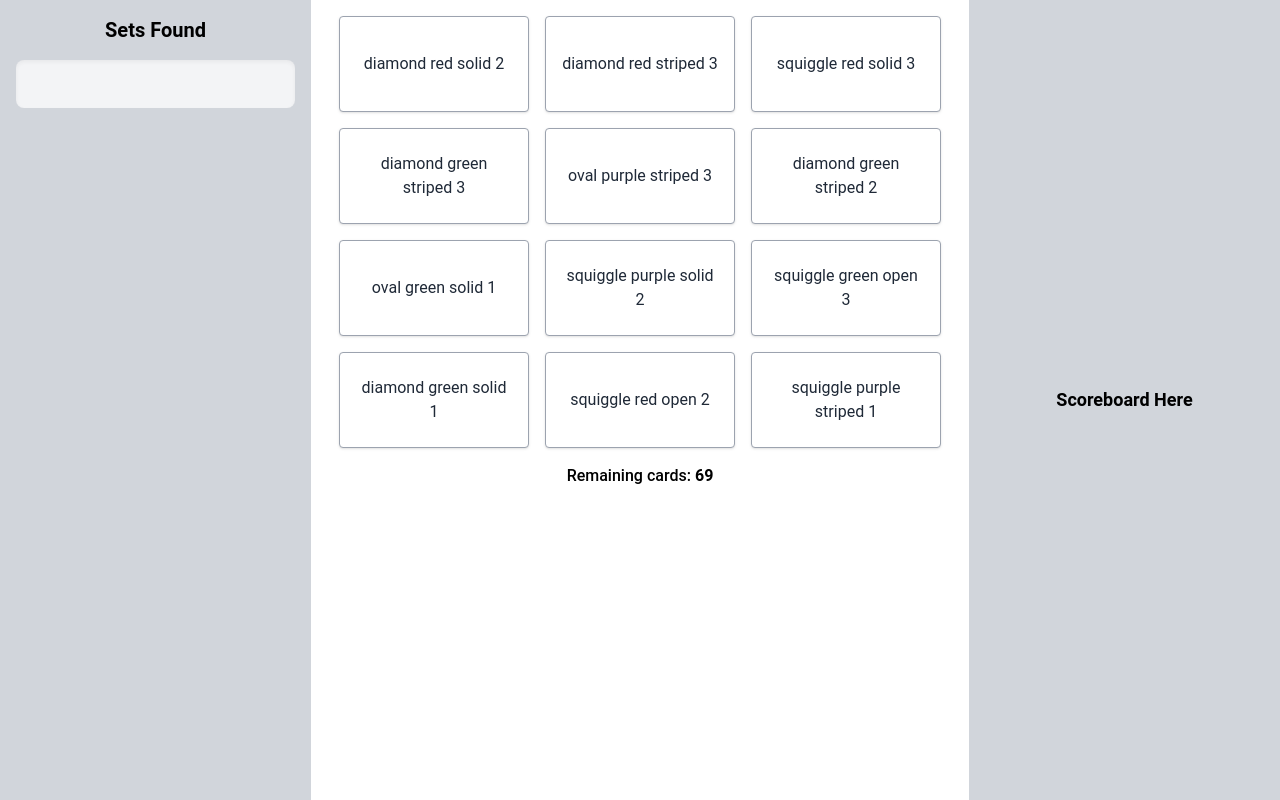
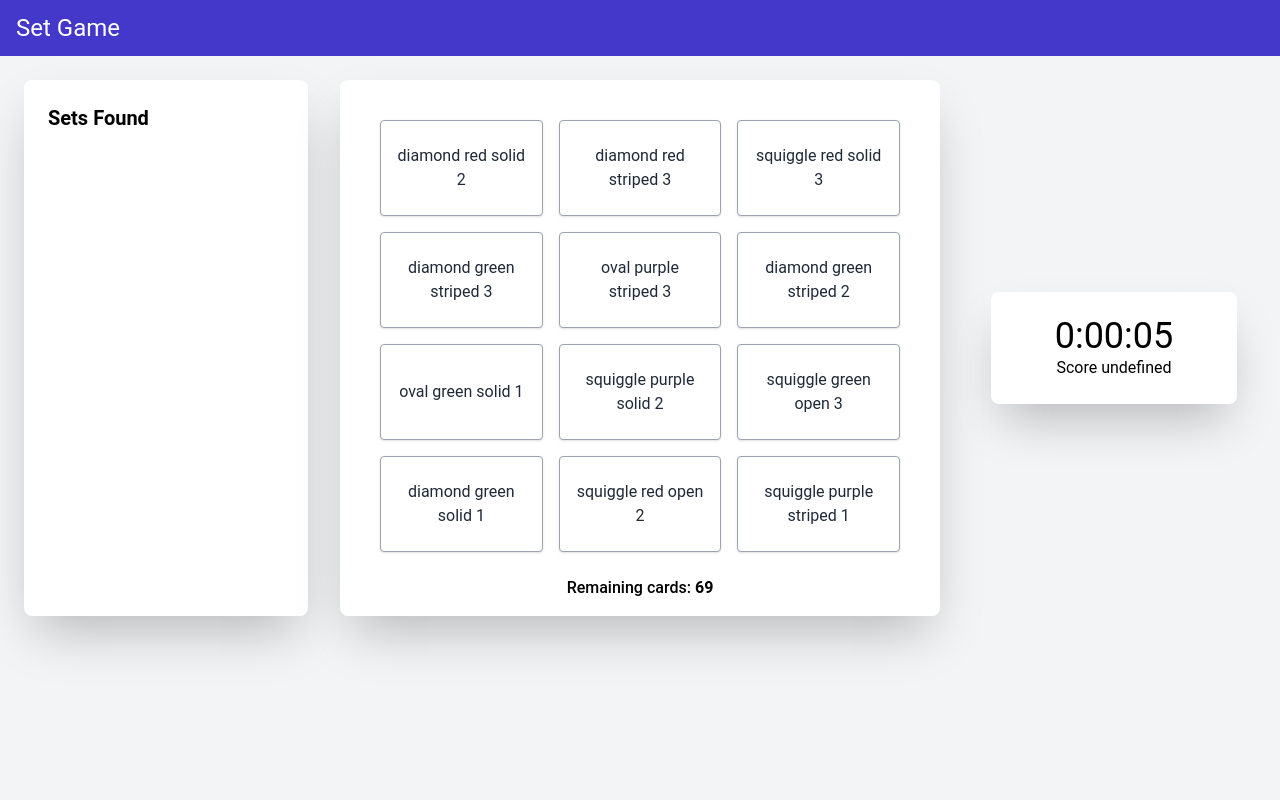
Before and after one commit to surfs1973/csp-app, a React (Vite) app: page / in a window 1280 px wide. Built offline with nearby package versions, Linux system fonts and the light colour scheme.

Commit message:
added timer and ui

```diff
--- a/src/App.jsx
+++ b/src/App.jsx
@@ -3,6 +3,7 @@ import ButtonGrid from './components/ButtonGrid'
 import SetsPanel from './components/SetsPanel'
 import Scoreboard from './components/Scoreboard'
 import MainLayout from './layouts/MainLayout'
+import Hero from './components/Hero'
 import { generateDeck, shuffleDeck, hasValidSet } from './utils/CardUtils'
 
 const deck = shuffleDeck(generateDeck());
@@ -19,9 +20,10 @@ const App = () => {
     };
 
     return (
-        <div>
+        <div className="bg-gray-100 min-h-screen">
             <MainLayout />
-            <div className="h-screen grid grid-cols-1 gap-3 md:grid-cols-4">
+            <Hero />
+            <div className="px-6 py-6 grid grid-cols-1 gap-8 md:grid-cols-4">
                 {/* left panel */}
                 <SetsPanel foundSets={foundSets} />
 
--- a/src/components/ButtonGrid.jsx
+++ b/src/components/ButtonGrid.jsx
@@ -54,8 +54,8 @@ const ButtonGrid = ({ deck, firstCards, onFoundSet }) => {
     };
 
     return (
-        <div className="col-span-2 bg-white p-4 flex flex-col gap-4 order-2">
-            <div className="grid grid-cols-3 gap-4">
+        <div className="col-span-2 bg-white p-4 gap-4 order-2 rounded-lg shadow-2xl">
+            <div className="grid grid-cols-3 gap-4 p-6">
                 {displayedCards.map((card, index) => (
                     <button
                         key={index}
--- /dev/null
+++ b/src/components/Hero.jsx
@@ -0,0 +1,23 @@
+import React from 'react'
+
+const Hero = () => {
+    return (
+        <>
+            <section className="bg-indigo-700 py-3">
+                <div
+                    className="mx-auto px-4 flex flex-col"
+                >
+                    <div>
+                        <h1
+                            className="text-2xl text-white"
+                        >
+                            Set Game
+                        </h1>
+                    </div>
+                </div>
+            </section>
+        </>
+    )
+}
+
+export default Hero
--- a/src/components/Scoreboard.jsx
+++ b/src/components/Scoreboard.jsx
@@ -1,9 +1,28 @@
-import React from 'react'
+import React, { useState, useEffect } from "react";
 
-const Scoreboard = () => {
+const Scoreboard = ({ score }) => {
+    const [time, setTime] = useState(0);
+
+    useEffect(() => {
+        let intervalId;
+        intervalId = setInterval(() => setTime(time + 1), 10);
+        return () => clearInterval(intervalId);
+    }, [time]);
+
+    const hours = Math.floor(time / 360000);
+    const minutes = Math.floor((time % 360000) / 6000);
+    const seconds = Math.floor((time % 6000) / 100);
+
     return (
-        <div className="col-span-1 p-4 bg-gray-300 flex items-center justify-center order-1 md:order-3">
-            <h1 className="text-lg font-bold">Scoreboard Here</h1>
+        <div className="col-span-1 p-4 flex items-center justify-center order-1 md:order-3">
+            {/* centered card here */}
+            <div className="bg-white py-6 px-16 rounded-lg shadow-2xl text-center">
+                <h1 className="text-4xl">
+                    {hours}:{minutes.toString().padStart(2, "0")}:
+                    {seconds.toString().padStart(2, "0")}
+                </h1>
+                <h1>{`Score ${ score }`}</h1>
+            </div>
         </div>
     );
 }
--- a/src/components/SetsPanel.jsx
+++ b/src/components/SetsPanel.jsx
@@ -2,14 +2,13 @@ import React from 'react'
 
 const SetsPanel = ({ foundSets }) => {
     return (
-        <div className="p-4 bg-gray-300 col-span-1 order-3 md:order-1">
-            <h1 className="text-xl font-bold mb-4 text-center">Sets Found</h1>
-            <div className="bg-gray-100 overflow-y-auto rounded-lg max-h-[calc(100vh-4rem-2rem)] shadow-inner">
-                <div className="grid grid-cols-1 gap-4 p-6">
+        <div className="col-span-1 flex order-3 bg-white p-6 rounded-lg shadow-2xl md:order-1">
+            <h1 className="text-xl font-bold mb-2 text-center">Sets Found</h1>
+            <div className="overflow-y-auto rounded-lg bg-gray-100 shaddow-inner">
                 {foundSets.map((sets, index) => (
-                        <div key={index} className="bg-white p-4 rounded-lg shadow-md">
+                    <div key={index} className="bg-white m-6 p-6 rounded-lg shadow-md">
                         {sets.map((card, cardIndex) => (
-                                <p key={cardIndex} className="mt-1 mb-1 text-center">
+                            <p key={cardIndex} className="mt-1 mb-1 text-center text-xs">
                                 {card.shape} {card.color} {card.shading} {card.number}
                             </p>
                         ))}
@@ -17,7 +16,6 @@ const SetsPanel = ({ foundSets }) => {
                 ))}
             </div>
         </div>
-        </div>
     );
 }
 
```
Lines whose indentation alone changed are shown as unchanged.
